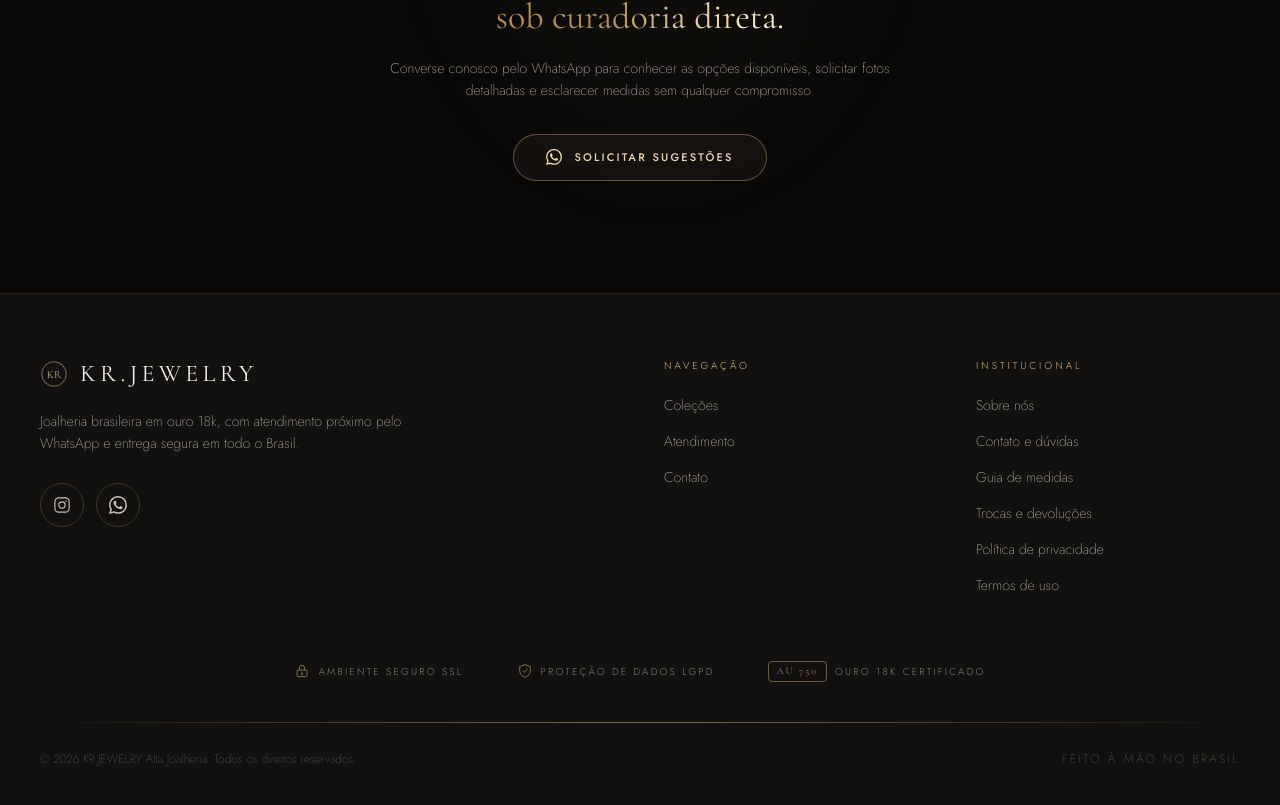
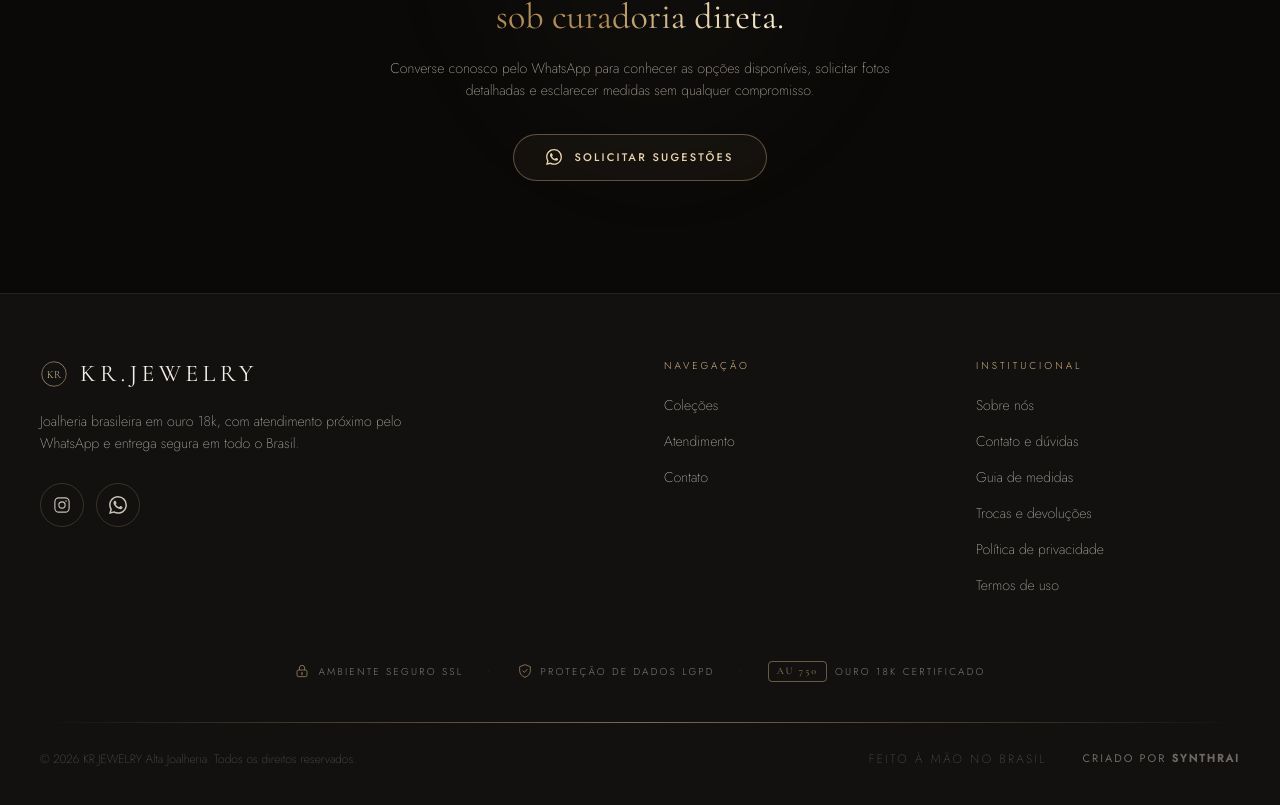
Before and after one commit to marcusbarbosa92/kr-jewelry, a React (Vite) app: page / in a window 1280 px wide. Shown: the part 3400-4205 px from the top of the page. Built offline with nearby package versions, Linux system fonts and the light colour scheme.

Commit message:
design: add Synthrai footer branding and website creator attribution

```diff
--- a/src/components/layout/Footer.tsx
+++ b/src/components/layout/Footer.tsx
@@ -115,7 +115,18 @@ export function Footer() {
         <div className="hairline mt-10 h-px w-full" />
         <div className="mt-7 flex flex-col items-center justify-between gap-3 text-xs font-extralight text-ivory-muted/40 sm:flex-row">
           <p>© {currentYear} KR.JEWELRY Alta Joalheria. Todos os direitos reservados.</p>
-          <p className="tracking-[0.2em]">FEITO À MÃO NO BRASIL</p>
+          <div className="flex items-center gap-4">
+            <p className="tracking-[0.2em]">FEITO À MÃO NO BRASIL</p>
+            <span className="text-ivory-muted/20">•</span>
+            <a
+              href="https://synthrai.com"
+              target="_blank"
+              rel="noreferrer"
+              className="tracking-[0.18em] text-[11px] font-normal uppercase text-ivory-muted/50 hover:text-champagne transition-colors duration-300"
+            >
+              Criado por <span className="font-semibold">SYNTHRAI</span>
+            </a>
+          </div>
         </div>
       </div>
     </footer>
```
